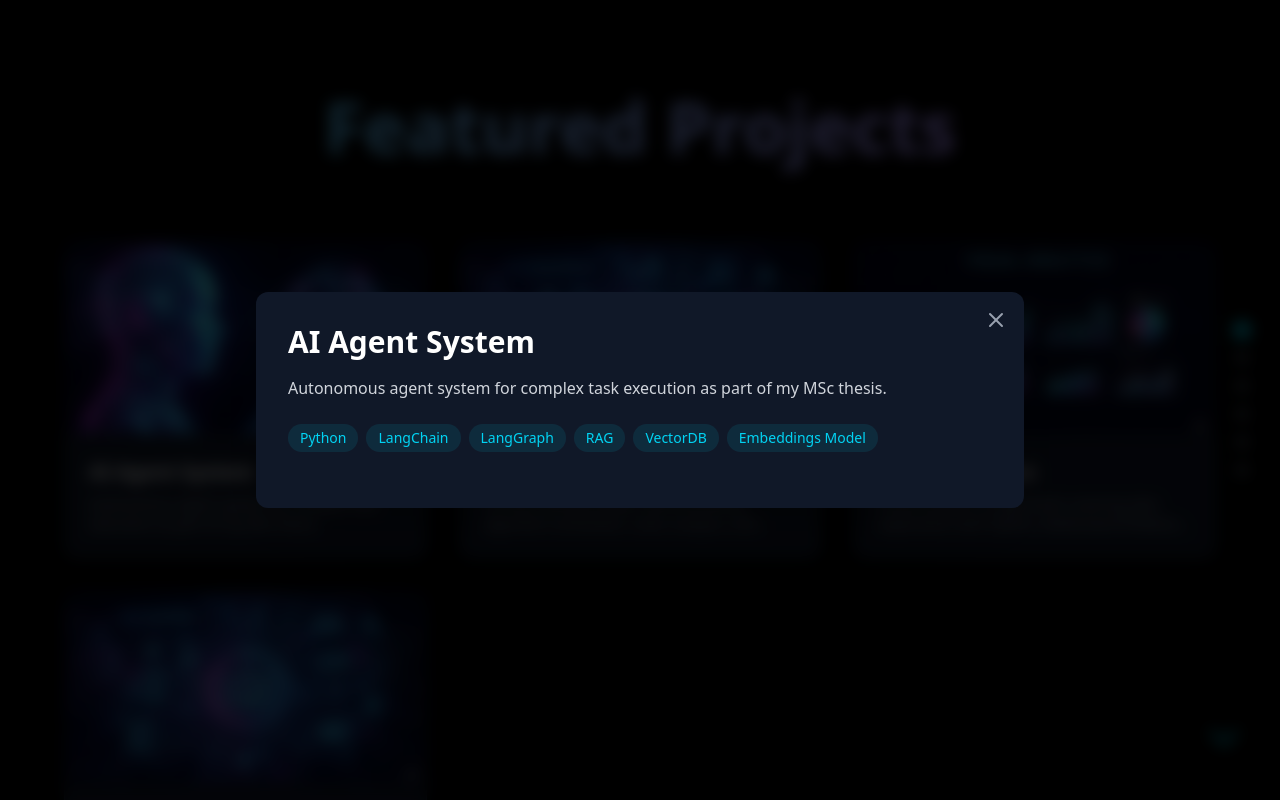
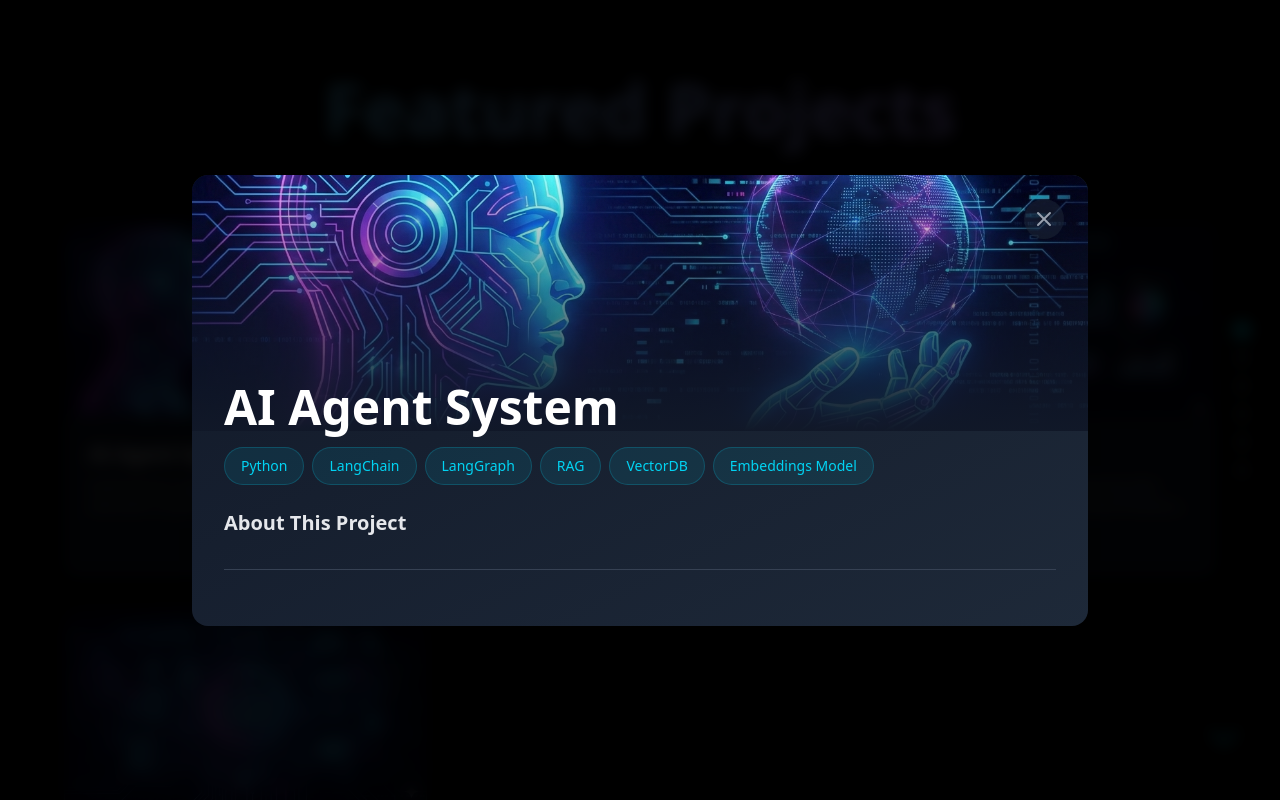
Before and after one commit to 24luca24/Portfolio, a React (Vite) app: page / in a window 1280 px wide. Both pictures are taken after a click on the button 245 px from the left and 400 px from the top of the page. Built offline with nearby package versions, Linux system fonts and the light colour scheme.

Commit message:
Improving modals with long description

```diff
--- a/package.json
+++ b/package.json
@@ -13,11 +13,13 @@
   },
   "dependencies": {
     "@tailwindcss/vite": "^4.1.13",
-    "lucide-react": "^0.552.0"
+    "lucide-react": "^0.552.0",
+    "react-markdown": "^10.1.0"
   },
   "devDependencies": {
     "@eslint/js": "^9.33.0",
     "@tailwindcss/postcss": "^4.1.13",
+    "@tailwindcss/typography": "^0.5.19",
     "@types/react": "^19.1.10",
     "@types/react-dom": "^19.1.7",
     "@vitejs/plugin-react": "^5.0.2",
--- a/src/components/projects/ProjectModal.tsx
+++ b/src/components/projects/ProjectModal.tsx
@@ -1,6 +1,7 @@
 import { createPortal } from 'react-dom';
 import type { Project } from '../../data/projects';
-import { X } from 'lucide-react';
+import { X, Github } from 'lucide-react';
+import ReactMarkdown from 'react-markdown';
 
 type Props = {
   project: Project;
@@ -10,51 +11,78 @@
 const ProjectModal = ({ project, onClose }: Props) => {
   const modalContent = (
     <div
-      className="fixed inset-0 z-[9999] bg-black/80 backdrop-blur-sm flex items-center justify-center p-4"
+      className="fixed inset-0 z-[9999] bg-black/90 backdrop-blur-sm flex items-center justify-center p-4 animate-fadeIn"
       onClick={onClose}
     >
       <div
-        className="relative bg-gray-900 max-w-3xl w-full rounded-xl p-8 shadow-2xl"
+        className="relative bg-gradient-to-br from-gray-900 to-gray-800 max-w-4xl w-full rounded-2xl shadow-2xl max-h-[90vh] overflow-y-auto animate-slideUp"
         onClick={(e) => e.stopPropagation()}
       >
+        {/* Close Button */}
         <button
           onClick={onClose}
-          className="absolute top-4 right-4 text-gray-400 hover:text-white transition-colors"
+          className="absolute top-6 right-6 text-gray-400 hover:text-white transition-colors z-10 bg-gray-800/50 rounded-full p-2 hover:bg-gray-700"
           aria-label="Close modal"
         >
           <X className="w-6 h-6" />
         </button>
 
-        <h2 className="text-3xl font-bold mb-4 text-white">
+        {/* Header Image */}
+        <div className="relative h-64 rounded-t-2xl overflow-hidden">
+          <img
+            src={project.image}
+            alt={project.title}
+            className="w-full h-full object-cover"
+          />
+          <div className="absolute inset-0 bg-gradient-to-t from-gray-900 via-gray-900/50 to-transparent" />
+        </div>
+
+        {/* Content */}
+        <div className="p-8 -mt-20 relative">
+          {/* Title */}
+          <h2 className="text-4xl md:text-5xl font-bold mb-4 text-white relative z-10">
             {project.title}
           </h2>
 
-        <p className="text-gray-300 mb-6">
-          {project.description}
-        </p>
-
+          {/* Tech Stack */}
           <div className="flex flex-wrap gap-2 mb-6">
             {project.tech.map((t) => (
               <span
                 key={t}
-              className="px-3 py-1 text-sm rounded-full bg-cyan-400/10 text-cyan-400"
+                className="px-4 py-2 text-sm font-medium rounded-full bg-cyan-400/10 text-cyan-400 border border-cyan-400/20"
               >
                 {t}
               </span>
             ))}
           </div>
 
-        <div className="flex gap-4">
+          {/* Long Description */}
+          <div className="mb-8">
+            <h3 className="text-xl font-semibold mb-3 text-gray-200">
+              About This Project
+            </h3>
+
+            <div className="prose prose-invert max-w-none text-gray-300">
+              <ReactMarkdown>
+                {project.longDescription}
+              </ReactMarkdown>
+            </div>
+          </div>
+
+          {/* Links */}
+          <div className="flex gap-4 pt-6 border-t border-gray-700">
             {project.github && (
               <a
                 href={project.github}
                 target="_blank"
                 rel="noopener noreferrer"
-              className="text-cyan-400 hover:underline font-medium"
+                className="inline-flex items-center gap-2 px-6 py-3 bg-cyan-400 text-gray-900 font-semibold rounded-lg hover:bg-cyan-300 transition-colors"
               >
-              View on GitHub →
+                <Github className="w-5 h-5" />
+                View on GitHub
               </a>
             )}
+          </div>
         </div>
       </div>
     </div>
--- a/src/components/projects/ProjectsCard.tsx
+++ b/src/components/projects/ProjectsCard.tsx
@@ -10,20 +10,31 @@
     <button
       onClick={() => {
         console.log('Clicked project:', project);
-        onOpen(project)}}
-      className="group bg-gray-900 rounded-xl overflow-hidden border border-gray-800 hover:border-cyan-400 transition"
+        onOpen(project);
+      }}
+      className="group bg-gray-900 rounded-xl overflow-hidden border border-gray-800 hover:border-cyan-400 transition-all duration-300 hover:shadow-lg hover:shadow-cyan-400/20 hover:-translate-y-1 relative"
     >
+      {/* Hover overlay indicator */}
+      <div className="absolute inset-0 bg-gradient-to-t from-cyan-400/20 to-transparent opacity-0 group-hover:opacity-100 transition-opacity pointer-events-none z-10" />
+
       <img
         src={project.image}
         alt={project.title}
-        className="h-48 w-full object-cover group-hover:scale-105 transition"
+        className="h-48 w-full object-cover group-hover:scale-105 transition-transform duration-300"
       />
 
       <div className="p-6 text-left">
-        <h3 className="text-xl font-bold mb-2">{project.title}</h3>
+        <h3 className="text-xl font-bold mb-2 group-hover:text-cyan-400 transition-colors">
+          {project.title}
+        </h3>
         <p className="text-gray-400 text-sm line-clamp-2">
           {project.description}
         </p>
+
+        {/* Click hint at bottom */}
+        <div className="mt-4 text-cyan-400 text-sm font-medium opacity-0 group-hover:opacity-100 transition-opacity">
+          Click to learn more →
+        </div>
       </div>
     </button>
   );
--- a/src/data/projects.ts
+++ b/src/data/projects.ts
@@ -7,6 +7,7 @@
     id: string
     title: string
     description: string;
+    longDescription: string;
     tech: string[];
     image: string;
     github?: string;
@@ -18,6 +19,7 @@
         title: 'AI Agent System',
         description:
         'Autonomous agent system for complex task execution as part of my MSc thesis.',
+        longDescription: "",
         tech: ['Python', 'LangChain', 'LangGraph', 'RAG', 'VectorDB', 'Embeddings Model'],
         image: aiAgentImg,
     },
@@ -25,7 +27,28 @@
         id: 'software-analysis',
         title: 'Software Analysis',
         description:
-        'Formal methods project demonstrating algorithm verification, static analysis, and concurrent system modeling using industry-standard tools.',
+            'Formal methods project demonstrating algorithm verification, static analysis, and concurrent system modeling using industry-standard tools.',
+        longDescription: `This project collects the work developed during the **Software Analysis** course, focusing on **formal verification**, **static analysis**, and **concurrency model checking** through three hands-on assignments using industry-standard tools.
+
+---
+
+### **Algorithm Verification (Dafny)**
+Applied formal specifications to classic algorithms such as **Selection Sort**, **Quicksort**, and **Mergesort**, verifying properties like **correctness**, **permutation**, and **ordering** through mathematical proofs.
+
+---
+
+### **Static Bug Detection (Infer)**
+Used **Facebook’s Infer** to analyze a real software project, identifying bugs such as **resource leaks** and **null pointer issues**. The project was refactored based on Infer’s reports to improve **reliability** and **code quality**.
+
+---
+
+### **Concurrency Model Checking (Spin)**
+Built and verified **Promela models** simulating concurrent worker systems. Defined and checked **safety** and **liveness properties** using **Linear Temporal Logic (LTL)**, analyzing counterexamples to understand and resolve concurrency issues.
+
+---
+
+Overall, this project demonstrates how **formal methods** and **automated analysis tools** can be effectively used to verify correctness, detect bugs early, and reason about **concurrent systems**.
+`,
         tech: ['Dafny', 'Infer', 'Spin'],
         image: sofAnaImg,
         github: 'https://github.com/24luca24/software-analysis',
@@ -35,6 +58,7 @@
         title: 'Visual Analytics',
         description:
         'Visual analytics assignments covering data exploration with Python, Elasticsearch/Kibana dashboards, and big data processing with Spark.',
+        longDescription: "",
         tech: [
         'Python',
         'Pandas',
@@ -51,6 +75,7 @@
         title: 'Find The Pitch',
         description:
         'Application to find and book sports pitches. Currently in development with upcoming features such as ranking, chat, and booking system.',
+        longDescription: "",
         tech: ['Spring Boot', 'Flutter', 'PostgreSQL', 'Docker', 'Kubernetes'],
         image: findImg,
         github: 'https://github.com/24luca24/Find-The-Pitch',
--- a/src/index.css
+++ b/src/index.css
@@ -1 +1,29 @@
 @import "tailwindcss";
+
+@keyframes fadeIn {
+  from {
+    opacity: 0;
+  }
+  to {
+    opacity: 1;
+  }
+}
+
+@keyframes slideUp {
+  from {
+    opacity: 0;
+    transform: translateY(20px);
+  }
+  to {
+    opacity: 1;
+    transform: translateY(0);
+  }
+}
+
+.animate-fadeIn {
+  animation: fadeIn 0.2s ease-out;
+}
+
+.animate-slideUp {
+  animation: slideUp 0.3s ease-out;
+}
--- a/tailwind.config.cjs
+++ b/tailwind.config.cjs
@@ -2,5 +2,5 @@
 export default {
   content: ['./index.html', './src/**/*.{js,ts,jsx,tsx}'],
   theme: { extend: {} },
-  plugins: [],
+  plugins: [require('@tailwindcss/typography')],
 };
```
Also changed, not shown: 1 other file (tests, documents, lock files or other folders). Lines whose indentation alone changed are shown as unchanged.
